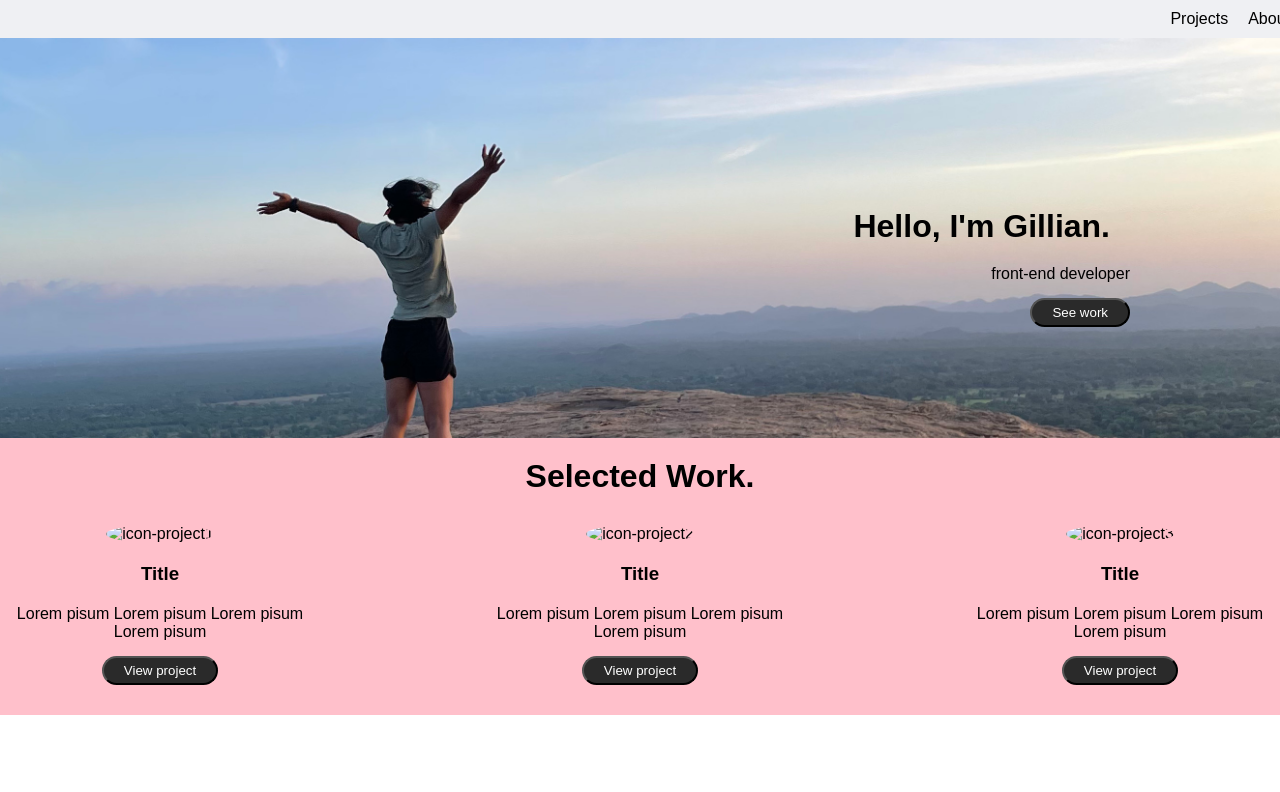
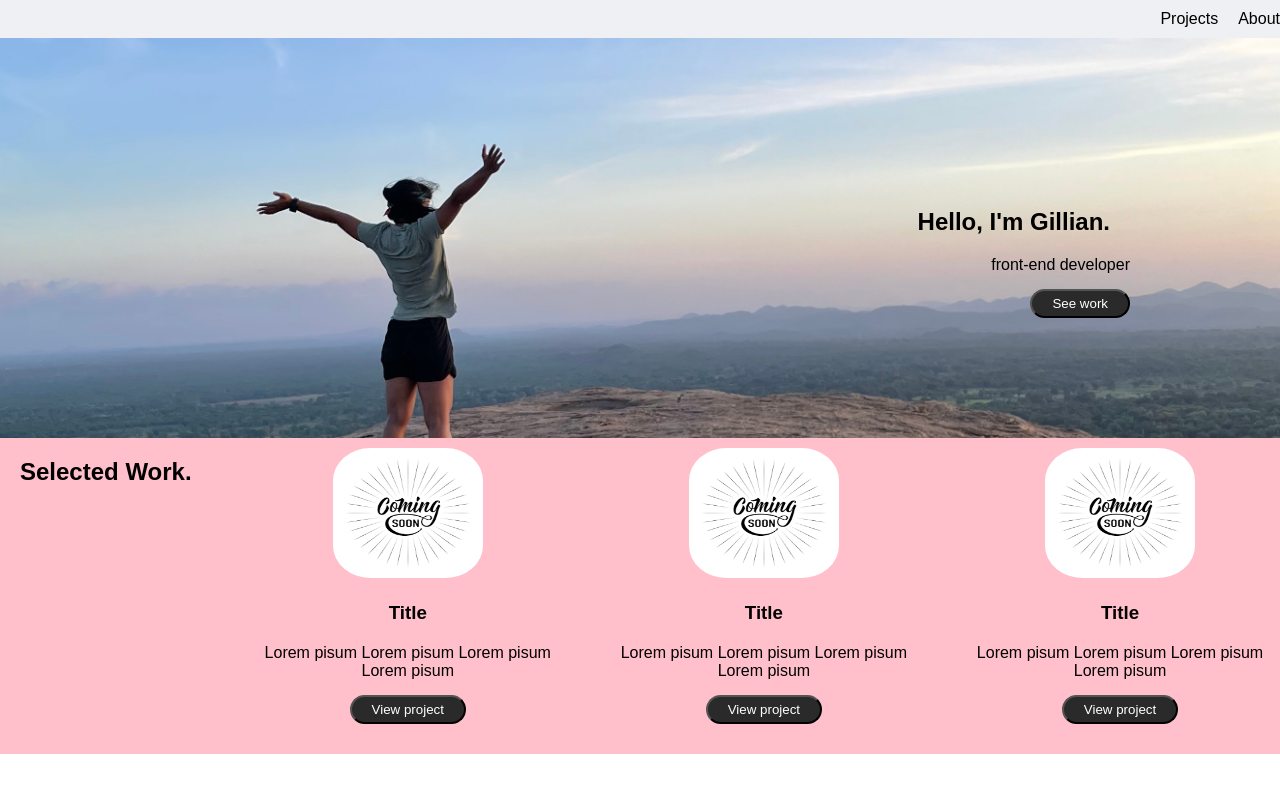
Before and after one commit to MaronillaG/Gillian-Maronilla-Portfolio, a plain HTML site: page index.html in a window 1280 px wide. Drawn offline with Linux system fonts and the light colour scheme.

Commit message:
fixed nav anchors

```diff
--- a/index.html
+++ b/index.html
@@ -11,39 +11,48 @@
     <header>
         <nav id="nav-bar">
             <ul class="nav-links">
-                <li><a href="#projects" class="nav-link"></a>Projects</li>
-                <li><a href="#about" class="nav-link"></a>About</li>
+                <li><a href="#projects" class="nav-link">Projects</a></li>
+                <li><a href="#about" class="nav-link">About</a></li>
             </ul>
     </header>
 
-    <div id="welcome-section">
+    <section id="welcome-section">
         <h1 id="intro-title">Hello, I'm Gillian.</h1>
         <p>front-end developer</p>
         <button class="nav-btn">See work</button>
-    </div>
+    </section>
 
-    <div id="projects" class="projects-container">
+    <section id="#projects" class="projects-container">
         <h1 id="projects-heading">Selected Work.</h1>
         <div class="project-group">
-            <img src="" alt="icon-project1" class="img-icon">
+            <a href="" class="project-tile" >
+                <img src="./Assets/img-placeholder.png" alt="icon-project1" class="img-icon">
+            </a>
             <h3 class="project-title"> Title </h3>
             <p>Lorem pisum Lorem pisum Lorem pisum Lorem pisum</p>
             <button class="nav-btn">View project</button>
         </div>
         <div class="project-group">
-            <img src="" alt="icon-project2" class="img-icon">
+            <a href="" class="project-tile" >
+                <img src="./Assets/img-placeholder.png" alt="icon-project2" class="img-icon">
+            </a>
             <h3 class="project-title"> Title </h3>
             <p>Lorem pisum Lorem pisum Lorem pisum Lorem pisum</p>
             <button class="nav-btn">View project</button>
         </div>
         <div class="project-group">
-            <img  src="" alt="icon-project3" class="img-icon">
+            <a href="" class="project-tile" >
+                <img  src="./Assets/img-placeholder.png" alt="icon-project3" class="img-icon">
+            </a>
             <h3 class="project-title"> Title </h3>
             <p>Lorem pisum Lorem pisum Lorem pisum Lorem pisum</p>
             <button class="nav-btn">View project</button>
         </div>
+    </section>
 
-    </div>
+    <footer>
+
+    </footer>
 
     <!-- <script src="scripts.js"></script> -->
 </body>
--- a/styles.css
+++ b/styles.css
@@ -35,9 +35,10 @@ p {
     font-family: sans-serif;
 
 }
-.nav-links  a {
+.nav-links a {
     text-decoration: none;
     padding: 0 10px;
+    color:black
 }
 
 .nav-links a:hover {
@@ -90,7 +91,10 @@ p {
 }
 
 .img-icon {
-    width: 25px;
-    height: 25px;
-    border-radius: 50%;
+    width: 150px;
+    height: 130px;
+    border-radius: 25%;
 }
+
+
+/* --------- Footer --------------- */
```
